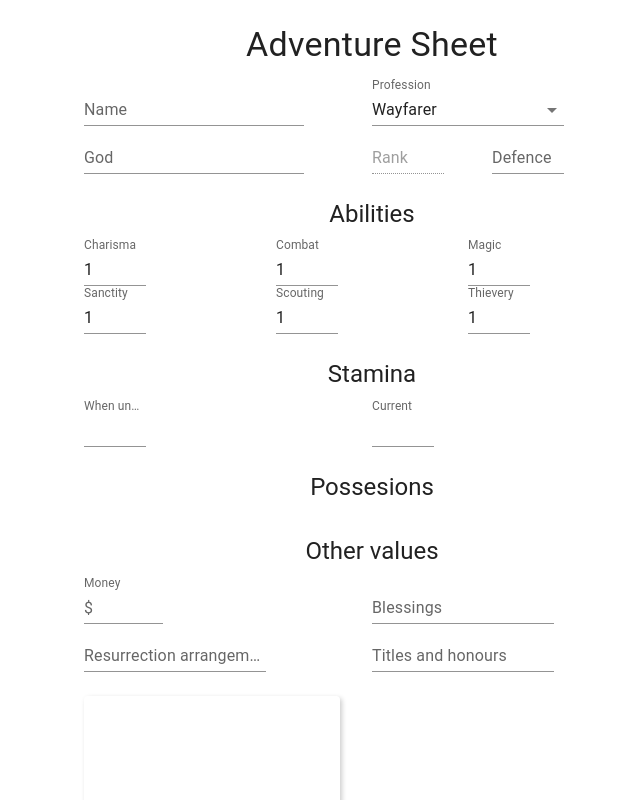
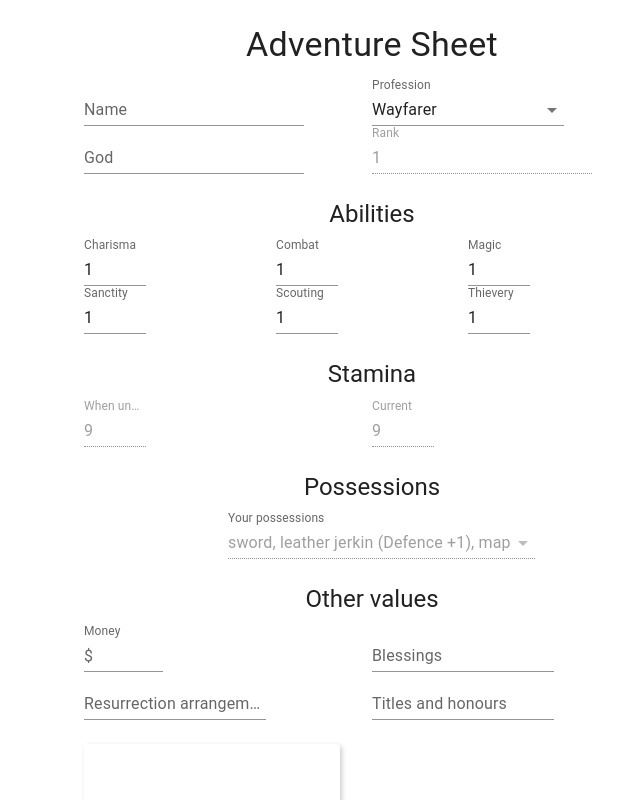
Before and after one commit to keykey7/fabbwled, a React (Vite) app in the folder fabbwled-frontend/: page /create/character in a window 1280 px wide. Shown: the top 800 px of the page, without its empty margins (268-908 px from the left). Built offline with nearby package versions, Linux system fonts and the light colour scheme.

Commit message:
changes from sync with frontend

```diff
--- a/fabbwled-frontend/src/routes/create/AdventureSheet.tsx
+++ b/fabbwled-frontend/src/routes/create/AdventureSheet.tsx
@@ -14,25 +14,35 @@ import "./adventure-sheet.scss";
 import {useFormik} from "formik";
 import validationSchema from "./AdventureSheetSchema.ts"
 
-type Abilities = {
+/*type Abilities = {
     charisma: number;
     combat: number;
     magic: number;
     sanctity: number;
     scouting: number;
     thievery: number;
-};
+};*/
+
+const possessions = [
+    'sword',
+    'leather jerkin (Defence +1)',
+    'map',
+];
 
 export default function AdventureSheet() {
     const initialValues = {
         name: '',
         profession: 'Wayfarer',
+        rank: 1,
         charisma: 1,
         combat: 1,
         magic: 1,
         sanctity: 1,
         scouting: 1,
         thievery: 1,
+        staminaUnwounded: 9,
+        staminaCurrent: 9,
+        possessions: possessions,
         // Add initial values for other fields here if needed
     };
 
@@ -89,18 +99,20 @@ export default function AdventureSheet() {
                         <Grid item xs={3}>
                             <TextField label="God" variant="standard"/>
                         </Grid>
-                        <Grid item xs={0.75}>
-                            <TextField label="Rank" variant="standard" disabled/>
-                        </Grid>
-                        <Grid item xs={0.5}/>
-                        <Grid item xs={0.75}>
-                            <TextField label="Defence" variant="standard"/>
+                        <Grid item xs={3}>
+                            <TextField
+                                label="Rank"
+                                variant="standard"
+                                disabled
+                                value={formik.values.rank}
+                                name="rank"
+                            />
                         </Grid>
                         <Grid item xs={4}/>
                     </Grid>
                     <br/>
                     <Typography variant="h5" gutterBottom style={{textAlign: "center"}}>
-                        {name === "Nikolaj" ? "Disabilities" : "Abilities"}
+                        Abilities
                     </Typography>
                     <Grid container>
                         <Grid item xs={3}/>
@@ -252,6 +264,9 @@ export default function AdventureSheet() {
                                     min: 1,
                                     max: 6,
                                 }}
+                                disabled
+                                value={formik.values.staminaUnwounded}
+                                name="staminaUnwounded"
                             />
                         </Grid>
                         <Grid item xs={3}>
@@ -266,14 +281,38 @@ export default function AdventureSheet() {
                                     min: 1,
                                     max: 6,
                                 }}
+                                disabled
+                                value={formik.values.staminaCurrent}
+                                name="staminaCurrent"
                             />
                         </Grid>
                     </Grid>
                     <br/>
                     <Typography variant="h5" gutterBottom style={{textAlign: "center"}}>
-                        Possesions
+                        Possessions
                     </Typography>
-                    <Grid container>{/* TODO NOEL: implement possesions */}</Grid>
+                    <Grid container>
+                        <Grid item xs={4.5}/>
+                        <Grid item>
+                            <FormControl variant="standard">
+                                <InputLabel>Your possessions</InputLabel>
+                                <Select
+                                    multiple
+                                    value={formik.values.possessions}
+                                    disabled
+                                >
+                                    {possessions.map((possession) => (
+                                        <MenuItem
+                                            key={possession}
+                                            value={possession}
+                                        >
+                                            {possession}
+                                        </MenuItem>
+                                    ))}
+                                </Select>
+                            </FormControl>
+                        </Grid>
+                    </Grid>
                     <br/>
                     <Typography variant="h5" gutterBottom style={{textAlign: "center"}}>
                         Other values
@@ -330,5 +369,6 @@ export default function AdventureSheet() {
                 </form>
             </Container>
         </div>
-    );
+    )
+        ;
 }
```
Also changed, not shown: 1 other file (tests, documents, lock files or other folders).
